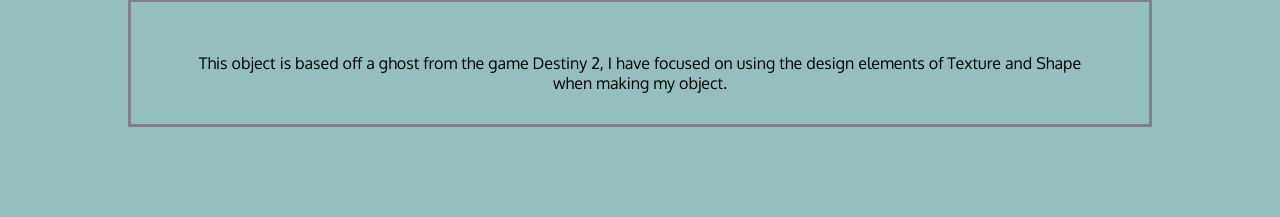
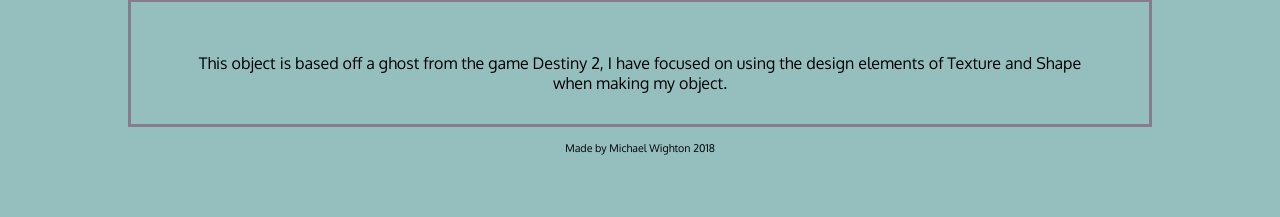
Before and after one commit to AnnoyingTeemo/Uninstall-System-32, a plain HTML site: page index.html in a window 1280 px wide. Shown: the part 392-609 px from the top of the page. Drawn offline with Linux system fonts and the light colour scheme.

Commit message:
Adding a made by bar at the end

```diff
--- a/index.html
+++ b/index.html
@@ -41,6 +41,9 @@
         </p>
     </div>
     <div class="box3">This object is based off a ghost from the game Destiny 2, I have focused on using the design elements of Texture and Shape when making my object.</div>
+
+<div class="MadeBy">
+    <br> Made by Michael Wighton 2018</div>
 </body>
 
 </html>
--- a/style.css
+++ b/style.css
@@ -1,3 +1,7 @@
+/*HELLO HELLO HELLO HELLO*/
+
+/*Made by Michael Wighton 2018*/
+
 * {
     background-color: #94bfbe;
     color: #000;
@@ -303,3 +307,7 @@
     width: 80%;
     height: 300px;
 }
+
+.MadeBy {
+    font-size: 8pt
+}
```
Also changed, not shown: about.html (+2 -0 lines), process.html (+3 -0 lines), processphotos.html (+2 -0 lines).
